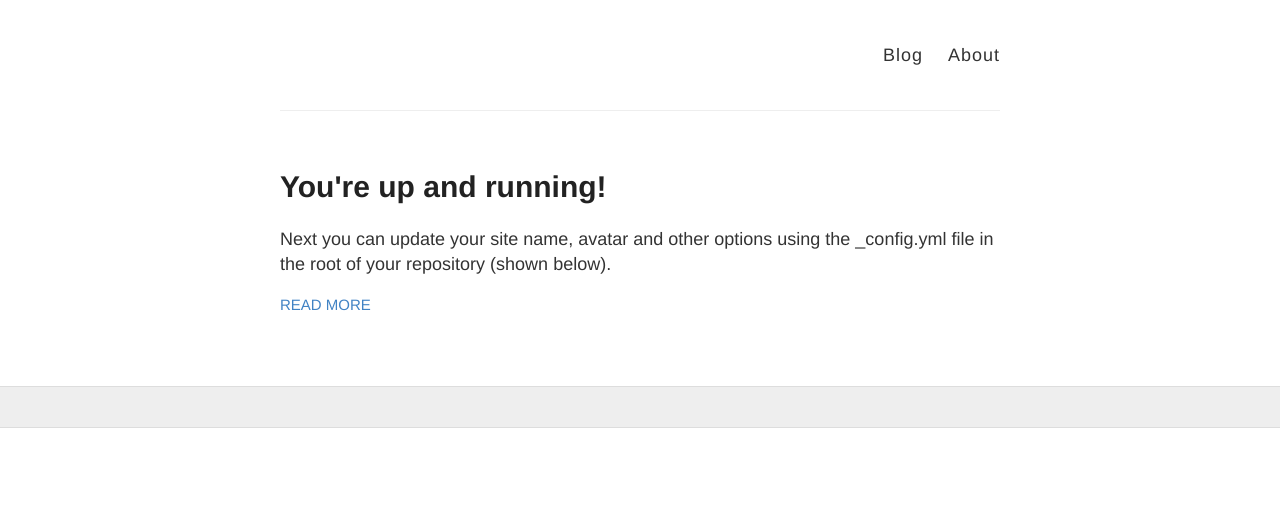
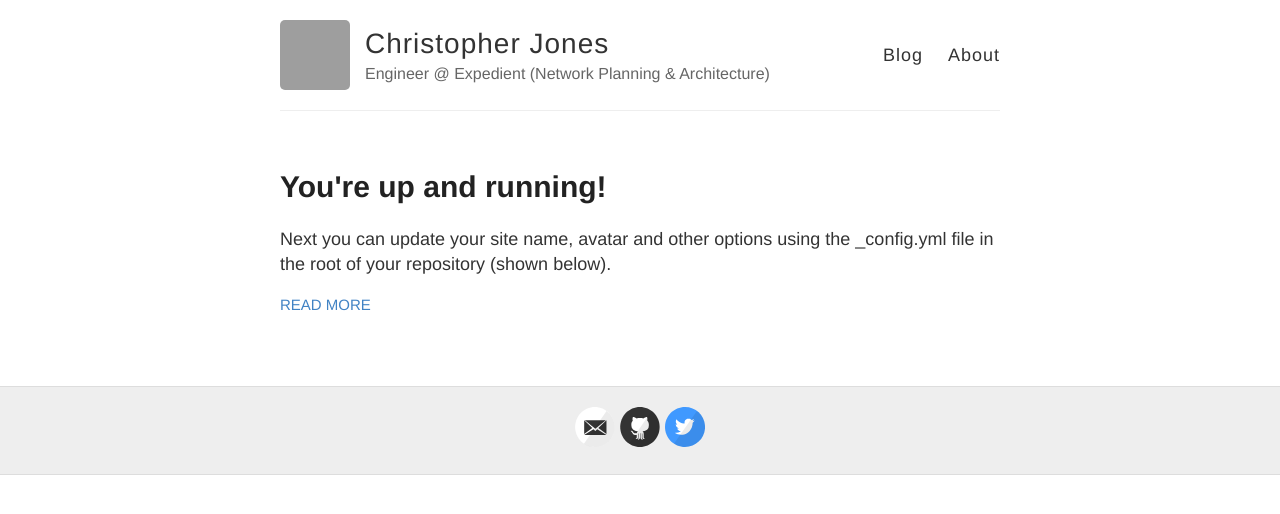
Before and after one commit to netwrknerd/netwrknerd.github.io, a Jekyll site: the page built from index.html, in a window 1280 px wide. Shown: the top 514 px of the page. Built offline with Jekyll 4.4.1, drawn with Linux system fonts in a browser that asks for light colours; grey boxes are pictures that could not be loaded.

Commit message:
added general config

```diff
--- a/_config.yml
+++ b/_config.yml
@@ -1,16 +1,15 @@
-<<<<<<< HEAD
 #
 # This file contains configuration flags to customize your site
 #
 
 # Name of your site (displayed in the header)
-name: Your Name
+name: Christopher Jones
 
 # Short bio or description (displayed in the header)
-description: Web Developer from Somewhere
+description: Engineer @ Expedient (Network Planning & Architecture)
 
 # URL of your avatar or profile pic (you could use your GitHub profile pic)
-avatar: https://raw.githubusercontent.com/barryclark/jekyll-now/master/images/jekyll-logo.png
+avatar: https://avatars3.githubusercontent.com/u/56381413?s=460&v=4
 
 #
 # Flags below are optional
@@ -19,15 +18,15 @@ avatar: https://raw.githubusercontent.com/barryclark/jekyll-now/master/images/je
 # Includes an icon in the footer for each username you enter
 footer-links:
   dribbble:
-  email:
+  email: cj@encapsulated.io
   facebook:
   flickr:
-  github: barryclark/jekyll-now
+  github: netwrknerd
   instagram:
   linkedin:
   pinterest:
   rss: # just type anything here for a working RSS icon
-  twitter: jekyllrb
+  twitter: netwrknerd
   stackoverflow: # your stackoverflow profile, e.g. "users/50476/bart-kiers"
   youtube: # channel/<your_long_string> or user/<user-name>
   googleplus: # anything in your profile username that comes after plus.google.com/
@@ -85,6 +84,3 @@ exclude:
   - LICENSE
   - README.md
   - CNAME
-=======
-theme: jekyll-theme-cayman
->>>>>>> c3d7d0bb1eca8234d7286e6773480cc1b7d081ca
```
